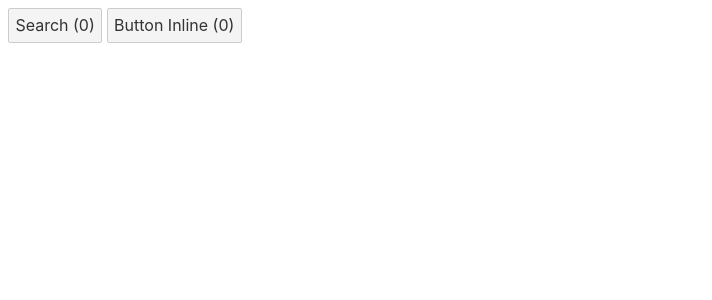
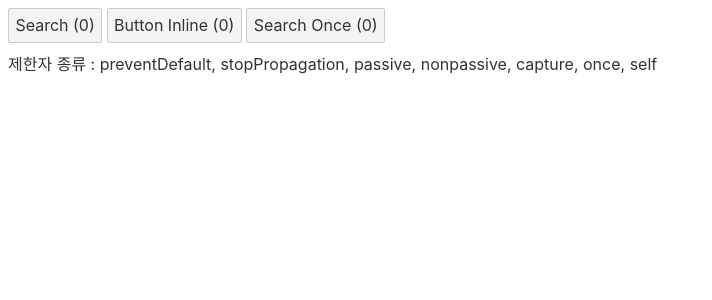
Before and after one commit to zldnlto/Svelte_Tutorial, a Svelte app: page / in a window 1280 px wide. Shown: the top 300 px of the page, without its empty margins (0-712 px from the left). Built offline with nearby package versions, Linux system fonts and the light colour scheme.

Commit message:
Chp9_이벤트 제한자

```diff
--- a/src/Container/Chp9.svelte
+++ b/src/Container/Chp9.svelte
@@ -15,6 +15,9 @@ Search ({count})
     count = count +1;
 }}>Button Inline ({count})</button>
 
-<style>
+<!-- 이벤트 제한자 사용하기  -->
+<button on:click|once|preventDefault={search}>Search Once ({count})</button>
 
-</style>
+<div>
+    제한자 종류 : preventDefault, stopPropagation, passive, nonpassive, capture, once, self
+</div>
```
